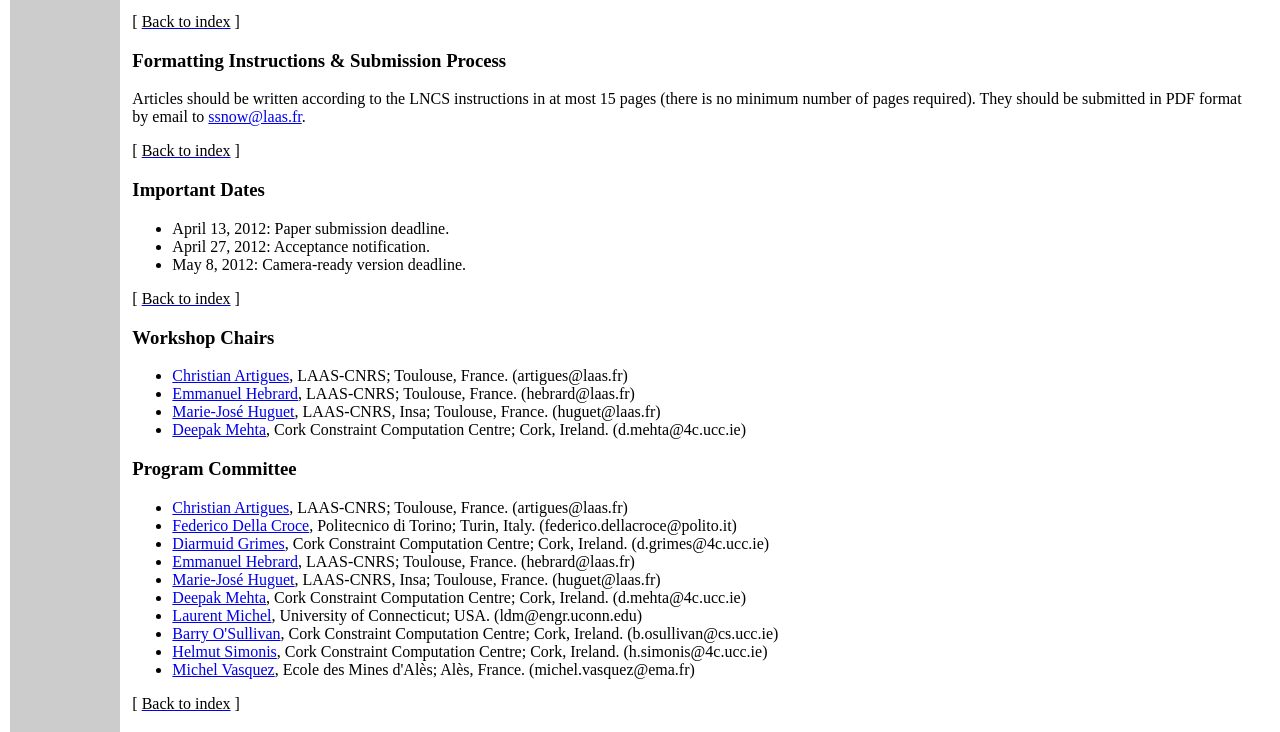
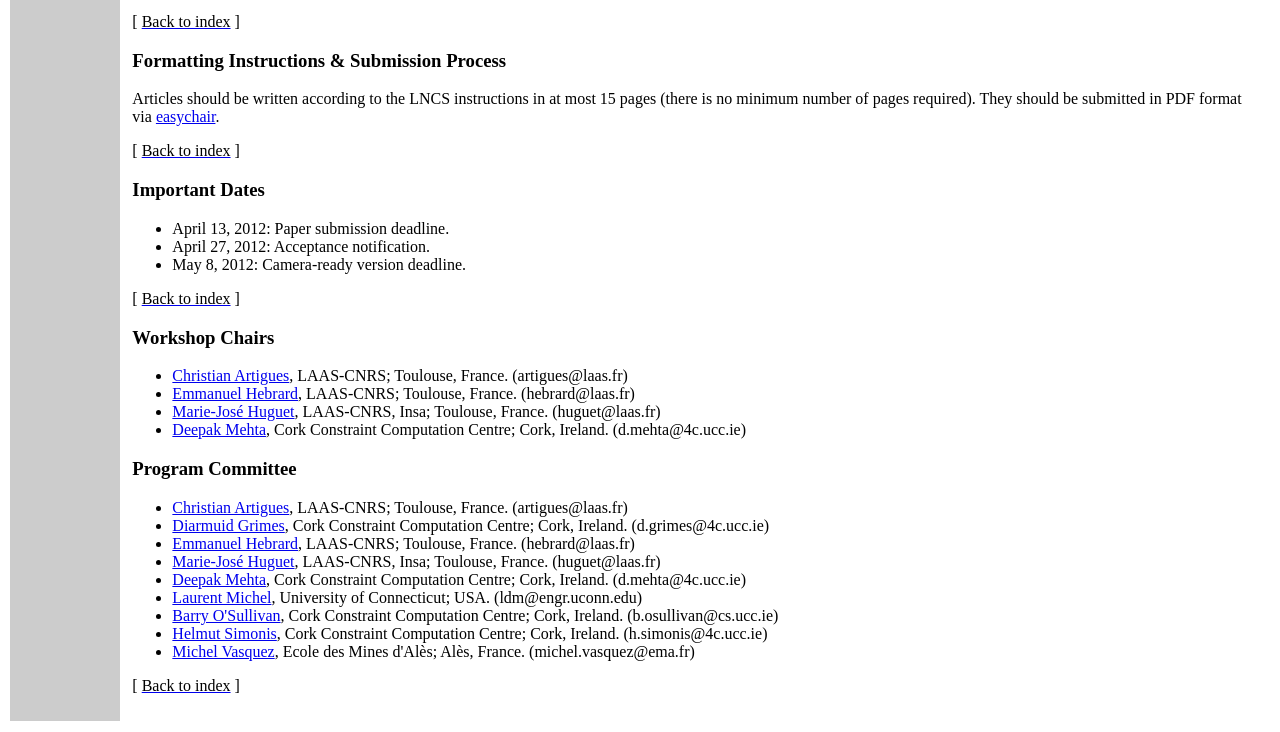
Before and after one commit to ehebrard/WorkshopPage, a plain HTML site: page index.html in a window 1280 px wide. Shown: the part 740-1472 px from the top of the page. Drawn offline with Linux system fonts and the light colour scheme.

Commit message:
removed Frederico, added link to easychair

```diff
--- a/index.html
+++ b/index.html
@@ -72,7 +72,7 @@ The scope of this workshop includes, but is not restricted to:
 <p>
 Articles should be written according to the LNCS instructions
 in at most 15 pages (there is no minimum number of pages required).
-They should be submitted in PDF format by email to <a href="mailto:ssso@laas.fr">ssnow@laas.fr</a>.
+They should be submitted in PDF format via <a href="https://www.easychair.org/conferences/?conf=ssnoworkshop12">easychair</a>.
 </p>
 <p>
 [&nbsp;<a href="#Index"><font color="#000000">Back to index</font></a>&nbsp;]
@@ -123,9 +123,9 @@ They should be submitted in PDF format by email to <a href="mailto:ssso@laas.fr"
     LAAS-CNRS; Toulouse, France.
     (artigues@laas.fr)</li>
 
-  <li><a href="http://www.dauin.polito.it/en/personale/scheda/(nominativo)/federico.dellacroce">Federico Della Croce</a>,
+  <!--<li><a href="http://www.dauin.polito.it/en/personale/scheda/(nominativo)/federico.dellacroce">Federico Della Croce</a>,
     Politecnico di Torino; Turin, Italy.
-    (federico.dellacroce@polito.it)</li>
+    (federico.dellacroce@polito.it)</li>-->
 
   <li><a href="http://4c.ucc.ie/web/people.jsp?id=54">Diarmuid Grimes</a>,
     Cork Constraint Computation Centre; Cork, Ireland.
```
